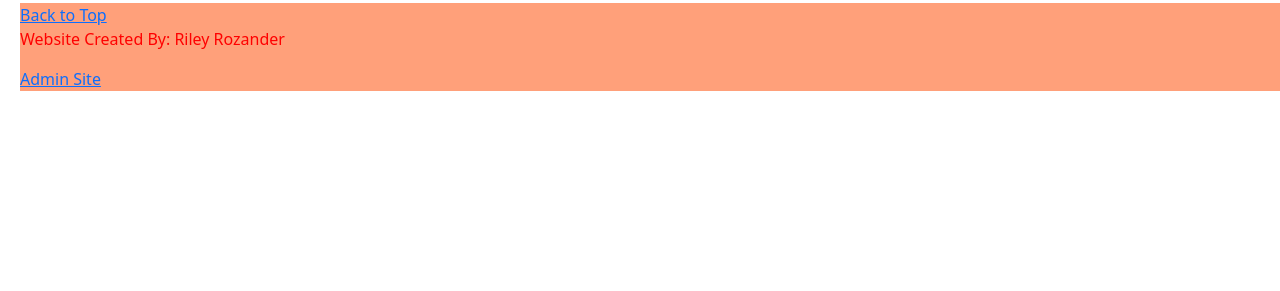
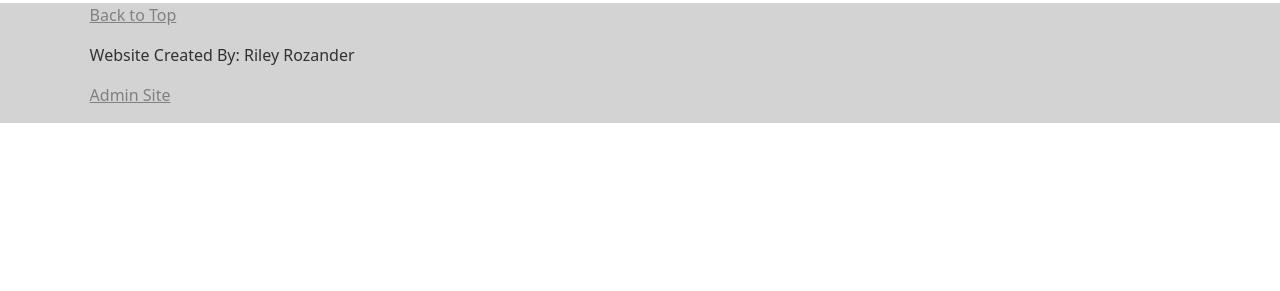
Before and after one commit to rrozander/Art-Website, a Django app: page / in a window 1280 px wide. Shown: the part 509-800 px from the top of the page. Run offline with Django 3.2, Linux system fonts and the light colour scheme; data comes from the database, SQL or seed files in the repository; some libraries are stand-ins or nearby versions.

Commit message:
footer styling

```diff
--- a/pages/templates/footer.html
+++ b/pages/templates/footer.html
@@ -1,5 +1,6 @@
 <footer>
   <a href="">Back to Top</a>
+
   <p>Website Created By: Riley Rozander</p>
   <a href="{% url 'admin:index' %}">Admin Site</a>
 </footer>
--- a/static/css/test.css
+++ b/static/css/test.css
@@ -4,14 +4,31 @@ h1 {
 p {
   color: red;
 }
-body {
-  padding-left: 20px;
+
+.footer {
+  position: bottom;
+  bottom: 0;
+
+  width: 100%;
+  height: 120px;
+
+  text-align: left;
+  padding-left: 7%;
+  background-color: lightgray;
 }
-.footer {
-  background-color: lightsalmon;
+.footer a {
+  color: gray;
+}
+.footer a:hover {
+  color: rgb(109, 108, 108);
+}
+.footer p {
+  color: rgb(49, 49, 49);
+  margin-top: 1rem;
 }
 .content {
  background-color: aqua;
+ padding-left: 20px;
 }
 .header {
  background-color: darkgoldenrod;
```
